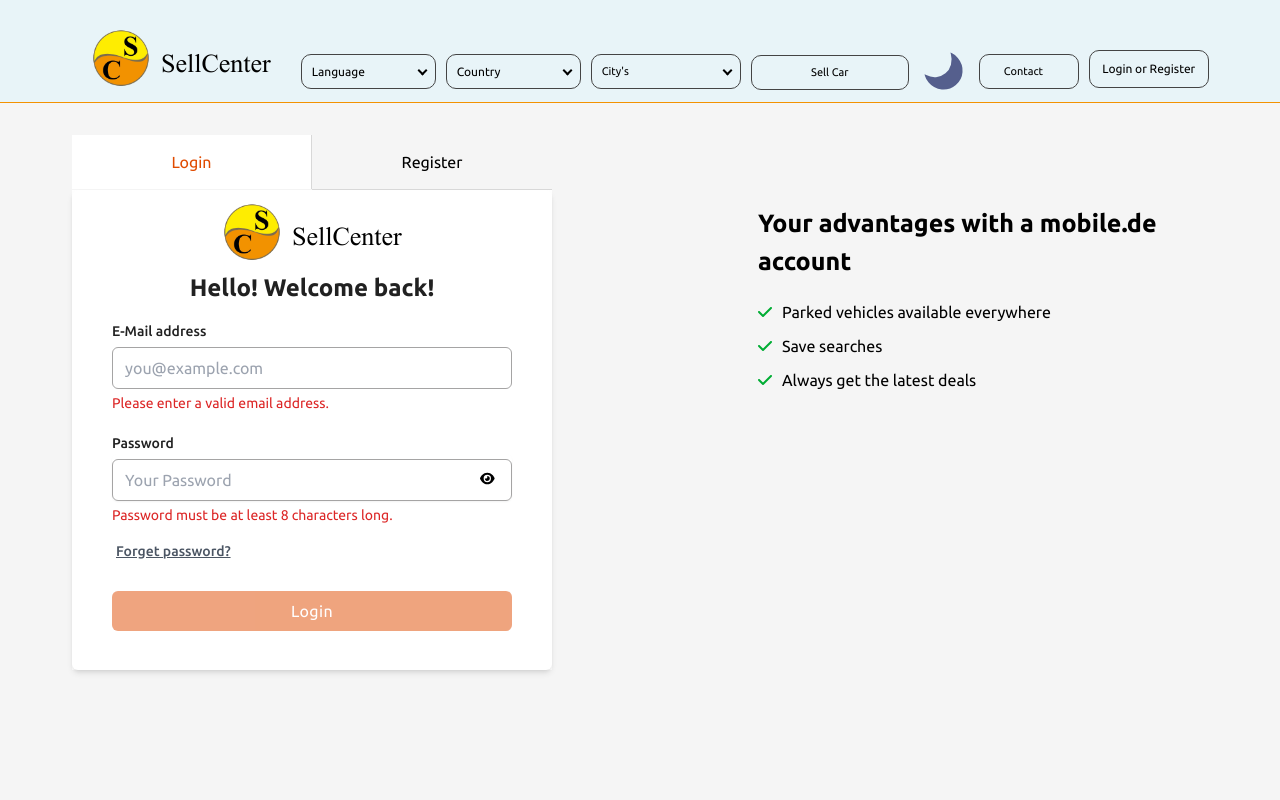
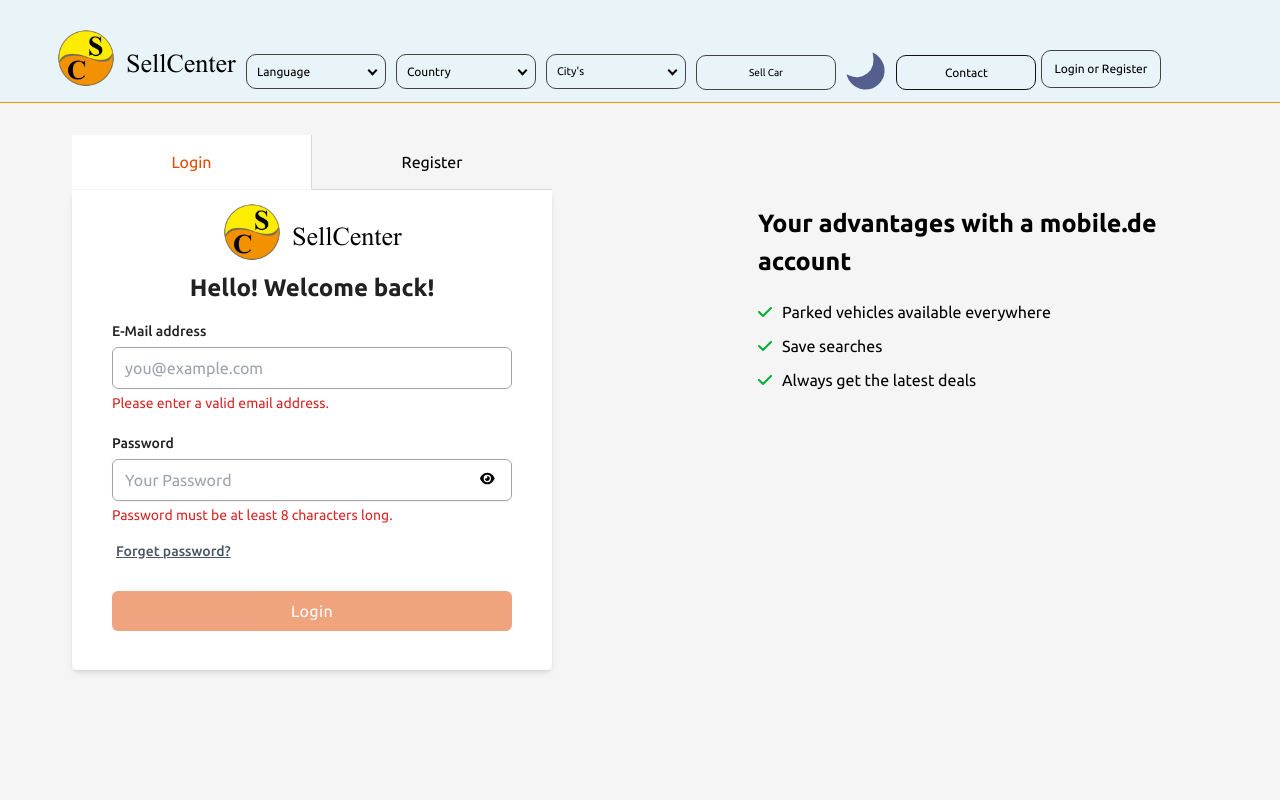
Before and after one commit to Deryjon/mobile-de, a Vue app: page /login in a window 1280 px wide. Shown: the top 800 px of the page. Built offline with nearby package versions, Linux system fonts and the light colour scheme; what vue3-geolocation would draw is missing.

Commit message:
feat: add changes (2023-09-02, 19:31)

```diff
--- a/src/layouts/HeaderLayout/HeaderLayout.vue
+++ b/src/layouts/HeaderLayout/HeaderLayout.vue
@@ -5,11 +5,11 @@
   >
     <v-container class="flex z-50 items-center   "
 		:class="{  'gap-[125px] max-w-[1150px]': hasToken,
-      'gap-[30px] max-w-[1150px]': !hasToken,  }"
+      'gap-[0px] max-w-[1220px]': !hasToken,  }"
 		>
       <HeaderLogo class="" />
 
-      <div class="actions flex h-[50px] items-center gap-[10px]">
+      <div class="actions flex h-[50px] items-center gap-[5px]">
         <HeaderActions class="hidden lg:flex" />
         <HeaderMenuAction @openMenu="toggleMenu" />
         <HeaderSwitcherTheme class="mt-[40px] hidden lg:flex" />
--- a/src/layouts/HeaderLayout/components/HeaderActions.vue
+++ b/src/layouts/HeaderLayout/components/HeaderActions.vue
@@ -3,7 +3,7 @@
     <div class="language dropdown-container mt-[15px]">
       <div class="input-container flex relative mt-[5px]">
         <div
-          class="dropdown-input mark_input bg-transparent mark-select w-[200px] lg:w-[150px] xl:w-[135px] h-[35px] outline-none bg-white rounded-[10px] py-[8px] px-[10px] font-normal pr-[30px] text-[10px] lg:text-[12px]"
+          class="dropdown-input mark_input bg-transparent mark-select w-[200px] lg:w-[150px] xl:w-[140px] h-[35px] outline-none bg-white rounded-[10px] py-[8px] px-[10px] font-normal pr-[30px] text-[10px] lg:text-[12px]"
           @focus="openPriceDropdown"
           @click="openPriceDropdown"
         >
@@ -114,7 +114,7 @@
     <div class="country dropdown-container mt-[15px]">
       <div class="input-container flex relative mt-[5px]">
         <div
-          class="dropdown-input mark_input bg-transparent mark-select w-[200px] lg:w-[150px] xl:w-[135px] h-[35px] outline-none bg-white rounded-[10px] py-[8px] px-[10px] font-normal pr-[30px] text-[10px] lg:text-[12px]"
+          class="dropdown-input mark_input bg-transparent mark-select w-[200px] lg:w-[150px] xl:w-[140px] h-[35px] outline-none bg-white rounded-[10px] py-[8px] px-[10px] font-normal pr-[30px] text-[10px] lg:text-[12px]"
           @focus="openCountryDropdown"
           @blur="closeCountryDropdown"
           @click="openCountryDropdown"
@@ -246,10 +246,10 @@
         </div>
       </ul>
     </div>
-    <div class="cities dropdown-container mt-[15px]">
+    <div class="cities dropdown-container mt-[15px] ">
       <div class="input-container flex relative mt-[5px]">
         <div
-          class="dropdown-input mark_input bg-transparent mark-select w-[200px] lg:w-[150px] xl:max-w-[200px] h-[35px] outline-none bg-white rounded-[10px] py-[8px] px-[10px] font-normal pr-[30px] text-[10px] lg:text-[11px]"
+          class="dropdown-input mark_input bg-transparent mark-select w-[200px] lg:w-[150px] xl:max-w-[140px] h-[35px] outline-none bg-white rounded-[10px] py-2 px-[10px] font-normal pr-[30px] text-[10px] lg:text-[11px]"
           @focus="openCitiesDropdown"
           @click="openCitiesDropdown"
         >
@@ -404,7 +404,7 @@
         </div> -->
     </div>
     <button
-      class="dropdown-input mt-[22px] mark_input bg-transparent mark-select w-[180px] lg:w-[150px] xl:w-[158px] h-[35px] outline-none rounded-[10px] py-[6px] px-4 font-normal pr-[30px] text-[10px] lg:text-[11px]"
+      class="dropdown-input mt-[22px] mark_input bg-transparent mark-select w-[180px] lg:w-[150px] xl:w-[140px] h-[35px] outline-none rounded-[10px] py-[6px] px-4 font-normal pr-[30px] text-[10px] lg:text-[10px]"
       :class="{ 'bg-white': isDarkMode, 'bg-gray-800': isDarkMode }"
     >
       {{ $t("message.header.sell") }}
--- a/src/layouts/HeaderLayout/components/HeaderContact.vue
+++ b/src/layouts/HeaderLayout/components/HeaderContact.vue
@@ -1,6 +1,6 @@
 <template>
   <button
-    class="btn bg-transparent dropdown-input mark_input mt-[40px] mark-select w-[200px] lg:w-[150px] xl:w-[100px] h-[35px] outline-none bg-white rounded-[10px] py-[8px] px-[24px] font-normal pr-[30px] text-[10px] lg:text-[11px]"
+    class="bg-transparent mark-select w-[180px] lg:w-[150px] xl:w-[140px] h-[35px] outline-none rounded-[10px] py-[8px] px-12 font-normal  text-[10px] lg:text-[12px] mt-[42px]"
     :class="{ 'bg-white': isDarkMode, 'bg-gray-800': isDarkMode }"
   >
     {{ $t("message.header.contact") }}
--- a/src/views/SettingProfilePage/sections/YourAccount.vue
+++ b/src/views/SettingProfilePage/sections/YourAccount.vue
@@ -230,7 +230,7 @@
         </button>
         <button
           class="flex gap-[8px] items-center mt-[20px] w-[160px]"
-          @click="setActive('tab-2')"
+          @click="logOut"
           :class="{ active: isActive('tab-2') }"
         >
 				<div class="icon-settings w-[24px]">
```
